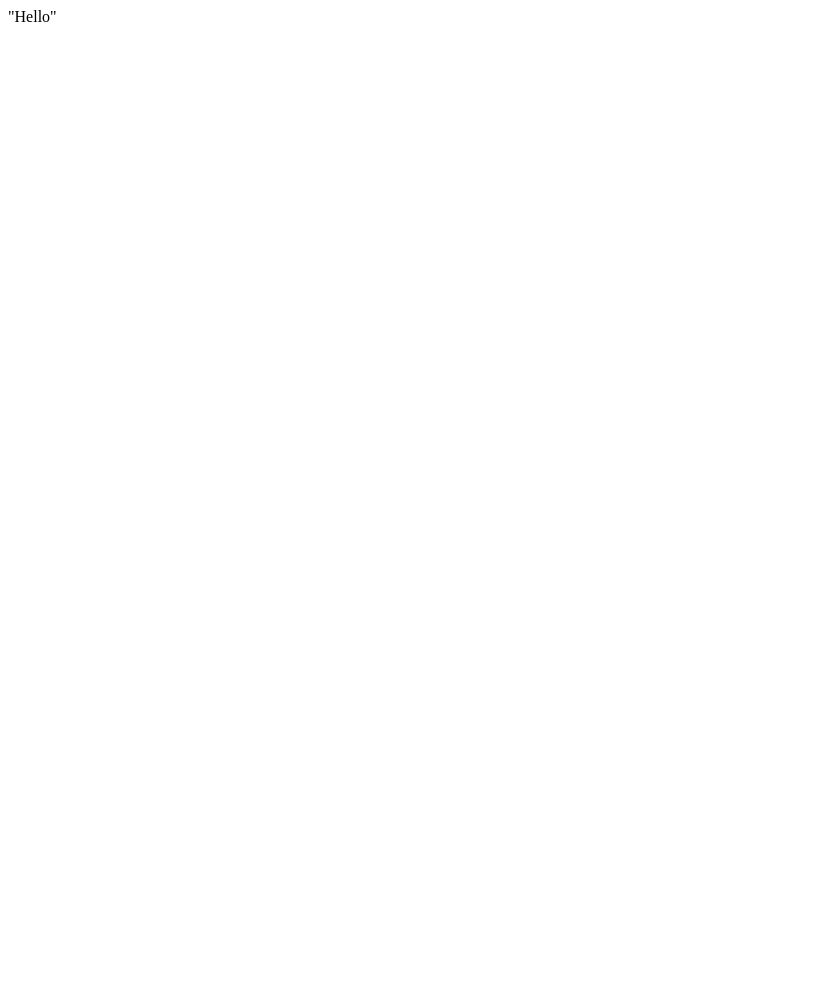
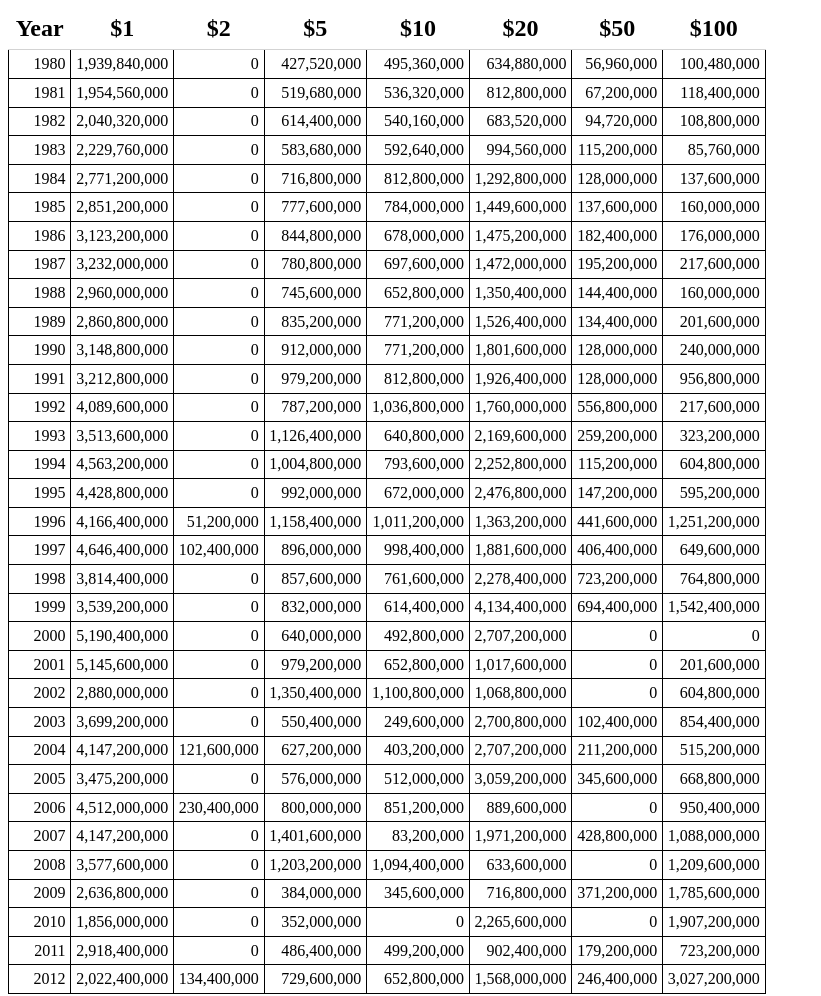
Before and after one commit to Xanir/live-documentation, a plain HTML site: page index.html in a window 1280 px wide. Shown: the whole page, without its empty margins (0-821 px from the left). Before the commit the page ends 800 px from the top, so only its background shows below. Drawn offline with nearby package versions, Linux system fonts and the light colour scheme.

Commit message:
Inital Example.

```diff
--- /dev/null
+++ b/data/printedBils.json
@@ -0,0 +1,332 @@
+[
+  {
+    "FY":"1980",
+    "$1":"1939840000",
+    "$2":"0",
+    "$5":"427520000",
+    "$10":"495360000",
+    "$20":"634880000",
+    "$50":"56960000",
+    "$100":"100480000"
+  },
+  {
+    "FY":"1981",
+    "$1":"1954560000",
+    "$2":"0",
+    "$5":"519680000",
+    "$10":"536320000",
+    "$20":"812800000",
+    "$50":"67200000",
+    "$100":"118400000"
+  },
+  {
+    "FY":"1982",
+    "$1":"2040320000",
+    "$2":"0",
+    "$5":"614400000",
+    "$10":"540160000",
+    "$20":"683520000",
+    "$50":"94720000",
+    "$100":"108800000"
+  },
+  {
+    "FY":"1983",
+    "$1":"2229760000",
+    "$2":"0",
+    "$5":"583680000",
+    "$10":"592640000",
+    "$20":"994560000",
+    "$50":"115200000",
+    "$100":"85760000"
+  },
+  {
+    "FY":"1984",
+    "$1":"2771200000",
+    "$2":"0",
+    "$5":"716800000",
+    "$10":"812800000",
+    "$20":"1292800000",
+    "$50":"128000000",
+    "$100":"137600000"
+  },
+  {
+    "FY":"1985",
+    "$1":"2851200000",
+    "$2":"0",
+    "$5":"777600000",
+    "$10":"784000000",
+    "$20":"1449600000",
+    "$50":"137600000",
+    "$100":"160000000"
+  },
+  {
+    "FY":"1986",
+    "$1":"3123200000",
+    "$2":"0",
+    "$5":"844800000",
+    "$10":"678000000",
+    "$20":"1475200000",
+    "$50":"182400000",
+    "$100":"176000000"
+  },
+  {
+    "FY":"1987",
+    "$1":"3232000000",
+    "$2":"0",
+    "$5":"780800000",
+    "$10":"697600000",
+    "$20":"1472000000",
+    "$50":"195200000",
+    "$100":"217600000"
+  },
+  {
+    "FY":"1988",
+    "$1":"2960000000",
+    "$2":"0",
+    "$5":"745600000",
+    "$10":"652800000",
+    "$20":"1350400000",
+    "$50":"144400000",
+    "$100":"160000000"
+  },
+  {
+    "FY":"1989",
+    "$1":"2860800000",
+    "$2":"0",
+    "$5":"835200000",
+    "$10":"771200000",
+    "$20":"1526400000",
+    "$50":"134400000",
+    "$100":"201600000"
+  },
+  {
+    "FY":"1990",
+    "$1":"3148800000",
+    "$2":"0",
+    "$5":"912000000",
+    "$10":"771200000",
+    "$20":"1801600000",
+    "$50":"128000000",
+    "$100":"240000000"
+  },
+  {
+    "FY":"1991",
+    "$1":"3212800000",
+    "$2":"0",
+    "$5":"979200000",
+    "$10":"812800000",
+    "$20":"1926400000",
+    "$50":"128000000",
+    "$100":"956800000"
+  },
+  {
+    "FY":"1992",
+    "$1":"4089600000",
+    "$2":"0",
+    "$5":"787200000",
+    "$10":"1036800000",
+    "$20":"1760000000",
+    "$50":"556800000",
+    "$100":"217600000"
+  },
+  {
+    "FY":"1993",
+    "$1":"3513600000",
+    "$2":"0",
+    "$5":"1126400000",
+    "$10":"640800000",
+    "$20":"2169600000",
+    "$50":"259200000",
+    "$100":"323200000"
+  },
+  {
+    "FY":"1994",
+    "$1":"4563200000",
+    "$2":"0",
+    "$5":"1004800000",
+    "$10":"793600000",
+    "$20":"2252800000",
+    "$50":"115200000",
+    "$100":"604800000"
+  },
+  {
+    "FY":"1995",
+    "$1":"4428800000",
+    "$2":"0",
+    "$5":"992000000",
+    "$10":"672000000",
+    "$20":"2476800000",
+    "$50":"147200000",
+    "$100":"595200000"
+  },
+  {
+    "FY":"1996",
+    "$1":"4166400000",
+    "$2":"51200000",
+    "$5":"1158400000",
+    "$10":"1011200000",
+    "$20":"1363200000",
+    "$50":"441600000",
+    "$100":"1251200000"
+  },
+  {
+    "FY":"1997",
+    "$1":"4646400000",
+    "$2":"102400000",
+    "$5":"896000000",
+    "$10":"998400000",
+    "$20":"1881600000",
+    "$50":"406400000",
+    "$100":"649600000"
+  },
+  {
+    "FY":"1998",
+    "$1":"3814400000",
+    "$2":"0",
+    "$5":"857600000",
+    "$10":"761600000",
+    "$20":"2278400000",
+    "$50":"723200000",
+    "$100":"764800000"
+  },
+  {
+    "FY":"1999",
+    "$1":"3539200000",
+    "$2":"0",
+    "$5":"832000000",
+    "$10":"614400000",
+    "$20":"4134400000",
+    "$50":"694400000",
+    "$100":"1542400000"
+  },
+  {
+    "FY":"2000",
+    "$1":"5190400000",
+    "$2":"0",
+    "$5":"640000000",
+    "$10":"492800000",
+    "$20":"2707200000",
+    "$50":"0",
+    "$100":"0"
+  },
+  {
+    "FY":"2001",
+    "$1":"5145600000",
+    "$2":"0",
+    "$5":"979200000",
+    "$10":"652800000",
+    "$20":"1017600000",
+    "$50":"0",
+    "$100":"201600000"
+  },
+  {
+    "FY":"2002",
+    "$1":"2880000000",
+    "$2":"0",
+    "$5":"1350400000",
+    "$10":"1100800000",
+    "$20":"1068800000",
+    "$50":"0",
+    "$100":"604800000"
+  },
+  {
+    "FY":"2003",
+    "$1":"3699200000",
+    "$2":"0",
+    "$5":"550400000",
+    "$10":"249600000",
+    "$20":"2700800000",
+    "$50":"102400000",
+    "$100":"854400000"
+  },
+  {
+    "FY":"2004",
+    "$1":"4147200000",
+    "$2":"121600000",
+    "$5":"627200000",
+    "$10":"403200000",
+    "$20":"2707200000",
+    "$50":"211200000",
+    "$100":"515200000"
+  },
+  {
+    "FY":"2005",
+    "$1":"3475200000",
+    "$2":"0",
+    "$5":"576000000",
+    "$10":"512000000",
+    "$20":"3059200000",
+    "$50":"345600000",
+    "$100":"668800000"
+  },
+  {
+    "FY":"2006",
+    "$1":"4512000000",
+    "$2":"230400000",
+    "$5":"800000000",
+    "$10":"851200000",
+    "$20":"889600000",
+    "$50":"0",
+    "$100":"950400000"
+  },
+  {
+    "FY":"2007",
+    "$1":"4147200000",
+    "$2":"0",
+    "$5":"1401600000",
+    "$10":"83200000",
+    "$20":"1971200000",
+    "$50":"428800000",
+    "$100":"1088000000"
+  },
+  {
+    "FY":"2008",
+    "$1":"3577600000",
+    "$2":"0",
+    "$5":"1203200000",
+    "$10":"1094400000",
+    "$20":"633600000",
+    "$50":"0",
+    "$100":"1209600000"
+  },
+  {
+    "FY":"2009",
+    "$1":"2636800000",
+    "$2":"0",
+    "$5":"384000000",
+    "$10":"345600000",
+    "$20":"716800000",
+    "$50":"371200000",
+    "$100":"1785600000"
+  },
+  {
+    "FY":"2010",
+    "$1":"1856000000",
+    "$2":"0",
+    "$5":"352000000",
+    "$10":"0",
+    "$20":"2265600000",
+    "$50":"0",
+    "$100":"1907200000"
+  },
+  {
+    "FY":"2011",
+    "$1":"2918400000",
+    "$2":" 0",
+    "$5":"486400000",
+    "$10":"499200000",
+    "$20":"902400000",
+    "$50":"179200000",
+    "$100":"723200000"
+  },
+  {
+    "FY":"2012",
+    "$1":"2022400000",
+    "$2":"134400000",
+    "$5":"729600000",
+    "$10":"652800000",
+    "$20":"1568000000",
+    "$50":"246400000",
+    "$100":"3027200000"
+  }
+]
--- /dev/null
+++ b/dist/live-documentation.css
@@ -0,0 +1,17 @@
+.billsTable {
+  border-collapse: collapse;
+}
+.billsTable > thead > tr > th {
+  text-align: center;
+  font-size: 1.5em;
+  font-weight: 600;
+  border-bottom: 1px solid lightgray;
+}
+.billsTable > tbody > tr > td {
+  text-align: right;
+  border: 1px solid black;
+}
+.billsTable > thead > tr > th,
+.billsTable > tbody > tr > td {
+  padding: .3em;
+}
--- /dev/null
+++ b/dist/live-documentation.js
@@ -0,0 +1,32 @@
+(function() {
+	var module = angular.module('live-docs', [
+	]);
+})();
+//End of file
+(function() {
+	var module = angular.module('live-docs');
+
+	module.directive('compBillsTable', function() {
+		return {
+			restrict: 'E',
+			scope: {},
+			require: 'compBillsTable',
+			controllerAs: 'billsTable',
+			templateUrl: '/src/compBillsTable.html',
+			controller: ['$scope', '$http', function($scope, $http) {
+				var ctrl = this;
+
+				ctrl.init = function() {
+					$http.get('/data/printedBils.json')
+					.then(function(response) {
+						ctrl.data = response.data;
+					});
+				};
+			}],
+			link: function(scope, element, attrs, ctrl) {
+				ctrl.init();
+			}
+		};
+	});
+
+})();
--- /dev/null
+++ b/dist/live-documentation.min.css
@@ -0,0 +1 @@
+.billsTable{border-collapse:collapse}.billsTable>thead>tr>th{text-align:center;font-size:1.5em;font-weight:600;border-bottom:1px solid lightgray}.billsTable>tbody>tr>td{text-align:right;border:1px solid black}.billsTable>thead>tr>th,.billsTable>tbody>tr>td{padding:.3em}/*# sourceMappingURL=live-documentation.min.css.map */
--- /dev/null
+++ b/dist/live-documentation.min.js
@@ -0,0 +1 @@
+!function(){angular.module("live-docs",[])}(),function(){var a=angular.module("live-docs");a.directive("compBillsTable",function(){return{restrict:"E",scope:{},require:"compBillsTable",controllerAs:"billsTable",templateUrl:"/src/compBillsTable.html",controller:["$scope","$http",function(a,b){var c=this;c.init=function(){b.get("/data/printedBils.json").then(function(a){c.data=a.data})}}],link:function(a,b,c,d){d.init()}}})}();
--- a/index.html
+++ b/index.html
@@ -1 +1,12 @@
-"Hello"
+<html>
+	<head>
+		<script type="text/javascript" src="https://cdnjs.cloudflare.com/ajax/libs/angular.js/1.5.11/angular.js"></script>
+		<script type="text/javascript" src="/dist/live-documentation.js"></script>
+		<link rel="stylesheet" type="text/css" href="/dist/live-documentation.css">
+	</head>
+	<body ng-app="live-docs">
+		<div>
+			<comp-bills-table></comp-bills-table>
+		</div>
+	</body>
+</html>
--- /dev/null
+++ b/src/compBillsTable.html
@@ -0,0 +1,31 @@
+<div ng-if="billsTable.data">
+	<table class="billsTable">
+		<thead>
+			<tr>
+				<th>Year</th>
+				<th>$1</th>
+				<th>$2</th>
+				<th>$5</th>
+				<th>$10</th>
+				<th>$20</th>
+				<th>$50</th>
+				<th>$100</th>
+			</tr>
+		</thead>
+		<tbody>
+			<tr ng-repeat="row in billsTable.data | orderBy:'FY'">
+				<td>{{::row.FY}}</td>
+				<td>{{::row['$1'] | number}}</td>
+				<td>{{::row['$2'] | number}}</td>
+				<td>{{::row['$5'] | number}}</td>
+				<td>{{::row['$10'] | number}}</td>
+				<td>{{::row['$20'] | number}}</td>
+				<td>{{::row['$50'] | number}}</td>
+				<td>{{::row['$100'] | number}}</td>
+			</tr>
+		</tbody>
+	</table>
+</div>
+<div ng-if="!billsTable.data">
+	<span>Loading ...</span>
+</div>
```
Also changed, not shown: 1 other file.
